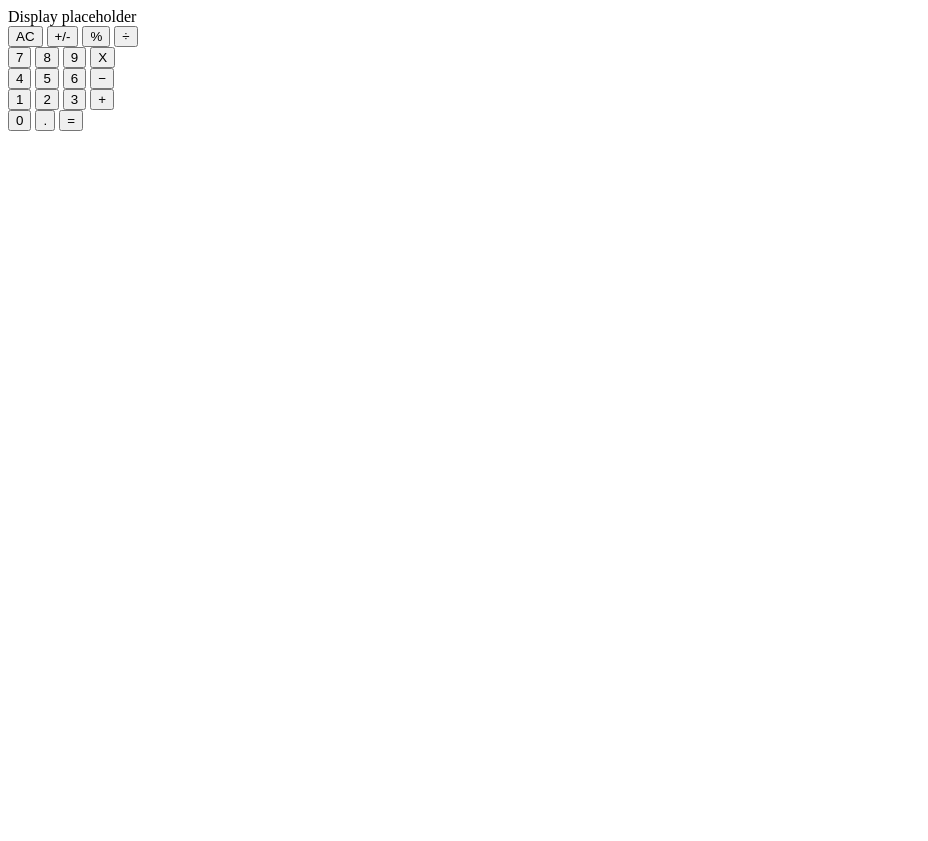
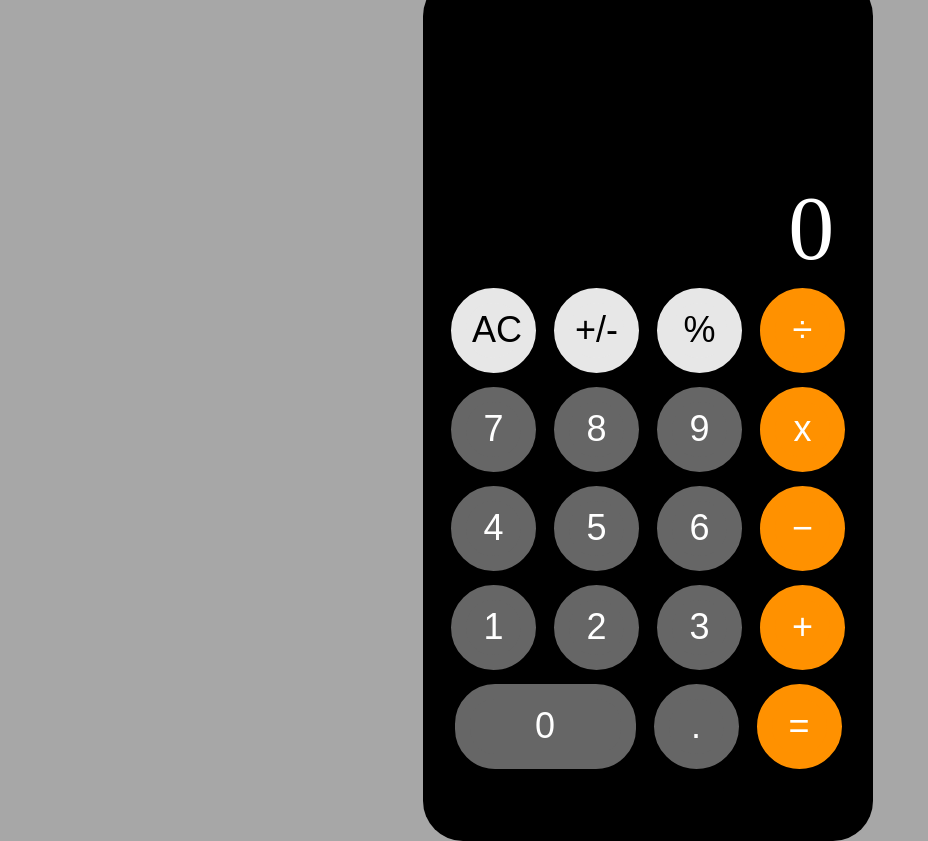
Before and after one commit to dtariq1995/calculator, a plain HTML site: page index.html in a window 1280 px wide. Shown: the whole page, without its empty margins (0-928 px from the left). Before the commit the page ends 800 px from the top, so only its background shows below. Drawn offline with Linux system fonts and the light colour scheme.

Commit message:
Added totally original styling to the calculator and got display update working. Still working on functionality of calculator

```diff
--- a/calculator.css
+++ b/calculator.css
@@ -0,0 +1,65 @@
+body {
+    display: flex;
+    justify-content: center;
+    align-items: center;
+    width: 100vw;
+    height: 100vh;
+    background-color: rgb(167, 167, 167);
+}
+
+.operator {
+    background-color: rgb(255, 145, 0);
+    border-color: rgb(255, 145, 0);
+    color: white;
+}
+
+.misc-button {
+    background-color: rgb(231, 231, 231);
+    border-color: rgb(231, 231, 231);
+    color: black;
+}
+
+.digit {
+    background-color: rgb(102, 102, 102);
+    border-color: rgb(102, 102, 102);
+    color: white;
+}
+
+#calc-body {
+    background-color: black;
+    height: 800px;
+    width: 450px;
+    border-radius: 40px;
+    display: flex;
+    flex-direction: column;
+    align-items: center;
+    justify-content: flex-end;
+    padding-bottom: 65px;
+}
+
+#display {
+    color: white;
+    font-size: 92px;
+    padding-right: 10px;
+    background-color: black;
+    width: 85%;
+    height: 180px;
+    display: flex;
+    align-items: flex-end;
+    justify-content: flex-end;
+}
+
+button {
+    height: 85px;
+    width: 85px;
+    border-width: 15px;
+    border-style: solid;
+    border-radius: 50%;
+    margin: 7px;
+    font-size: 36px;
+}
+
+#zero {
+    width: 181px;
+    border-radius: 40px;
+}
--- a/calculator.js
+++ b/calculator.js
@@ -31,6 +31,42 @@ function operate(operator, num1, num2) {
     }
 }
 
+function updateDisplay() {
+    let display = document.querySelector("#display");
+    display.textContent = "45";
+}
+
+
+
+function getOperator() {
+
+    let operatorButtons = document.querySelectorAll('.operator');
+    operatorButtons.forEach((operator) => {
+        operator.addEventListener('click', () => {
+            operatorSelection = operator.textContent;
+            console.log(operatorSelection);
+            return operatorSelection;
+        });
+    });
+}
+
+
+
+function getNums() {
+
+    let display = document.querySelector('#display');
+    let num1 = "";
+    let digitButtons = document.querySelectorAll('.digit');
+    digitButtons.forEach((digits) => {
+        digits.addEventListener('click', () => {
+            num1 = num1.concat(digits.textContent);
+            display.textContent = num1;
+            console.log(num1);
+            return num1;
+        });
+    });
+}
+
 
 a = 15;
 b = 3;
@@ -38,3 +74,10 @@ console.log(add(a, b));
 console.log(subtract(a, b));
 console.log(multiply(a, b));
 console.log(divide(a, b));
+console.log(operate("+", a, b));
+
+let display = document.querySelector('#display');
+
+
+getNums();
+getOperator();
--- a/index.html
+++ b/index.html
@@ -1,7 +1,7 @@
 <!DOCTYPE html>
 <html lang="en">
 <head>
-    <style src="calculator.css"></style>
+    <link rel="stylesheet" href="./calculator.css">
     <meta charset="UTF-8">
     <meta http-equiv="X-UA-Compatible" content="IE=edge">
     <meta name="viewport" content="width=device-width, initial-scale=1.0">
@@ -9,48 +9,48 @@
 </head>
 <body>
 
+
     <div id="calc-body">
-        <div>Display placeholder</div>
+
+        <div id="display">0</div>
 
         <div class="top">
-            <button>AC</button>
-            <button>+/-</button>
-            <button>%</button>
-            <button>÷</button>
+            <button id="clear" class="misc-button">AC</button>
+            <button class="misc-button">+/-</button>
+            <button class="misc-button">%</button>
+            <button class="operator">÷</button>
         </div>
 
         <div class="2nd">
-            <button>7</button>
-            <button>8</button>
-            <button>9</button>
-            <button>X</button>
+            <button class="digit">7</button>
+            <button class="digit">8</button>
+            <button class="digit">9</button>
+            <button class="operator">x</button>
         </div>
 
         <div class="3rd">
-            <button>4</button>
-            <button>5</button>
-            <button>6</button>
-            <button>−</button>
+            <button class="digit">4</button>
+            <button class="digit">5</button>
+            <button class="digit">6</button>
+            <button class="operator">−</button>
         </div>
 
         <div class="4th">
-            <button>1</button>
-            <button>2</button>
-            <button>3</button>
-            <button>+</button>
+            <button class="digit">1</button>
+            <button class="digit">2</button>
+            <button class="digit">3</button>
+            <button class="operator">+</button>
         </div>
 
         <div class="5th">
-            <button>0</button>
-            <button>.</button>
-            <button>=</button>
+            <button class="digit" id="zero">0</button>
+            <button class="digit">.</button>
+            <button class="operator">=</button>
         </div>
 
     </div>
 
 
-
-
     <script src="./calculator.js"></script>
 </body>
 </html>
```
